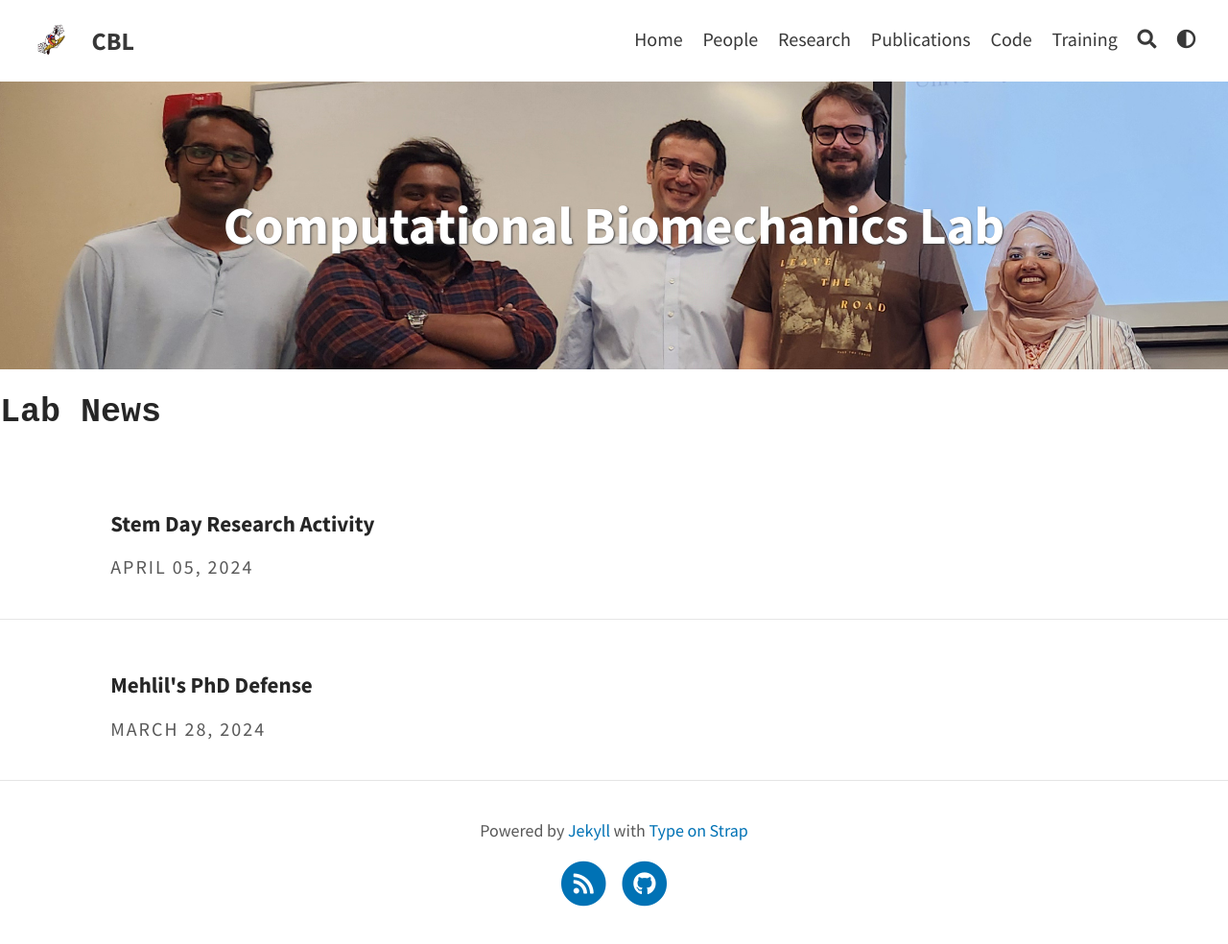
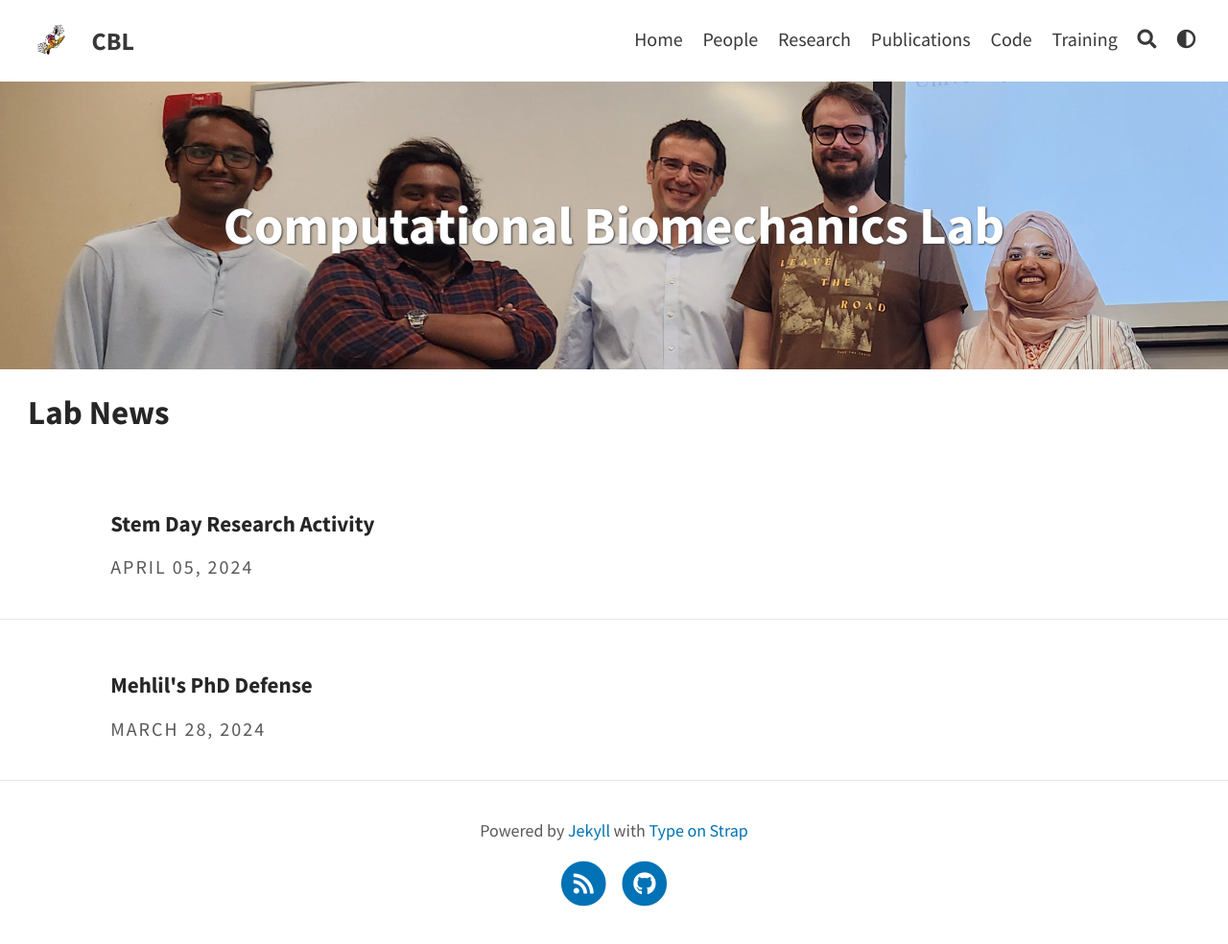
Before and after one commit to CBL-UCF/CBL-UCF.github.io, a Jekyll site: the page built from index.html, in a window 1280 px wide. Shown: the whole page at 96% size. Built offline with Jekyll 4.4.1, drawn with Linux system fonts in a browser that asks for light colours; a script that is not in the unit is left out; the list of posts is cut into pages by our own code.

```diff
--- a/_includes/blog/blog.liquid
+++ b/_includes/blog/blog.liquid
@@ -1,7 +1,7 @@
 <div class="posts">
 
     <h2>
-      <pre>Lab News</pre>
+      &nbsp;&nbsp;&nbsp;&nbsp;Lab News
     </h2>
 
     {% for post in paginator.posts %}
```
